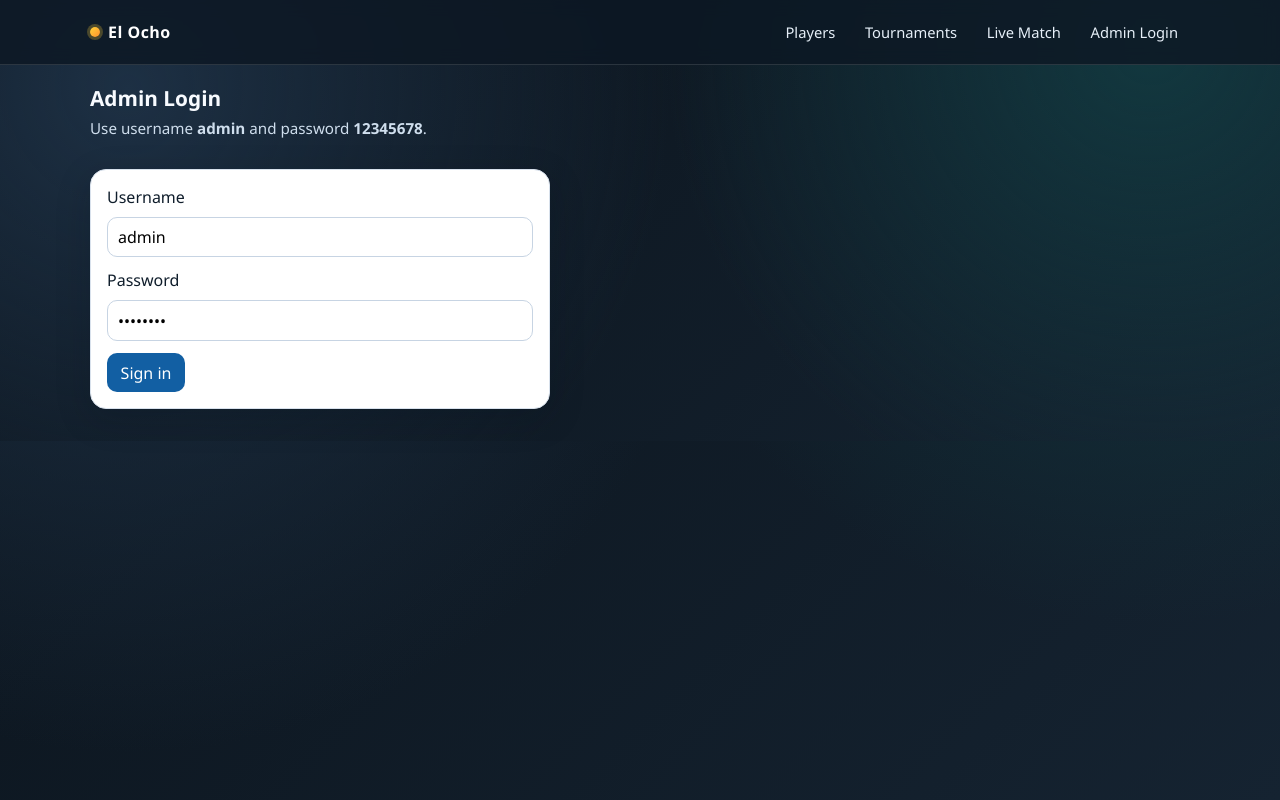
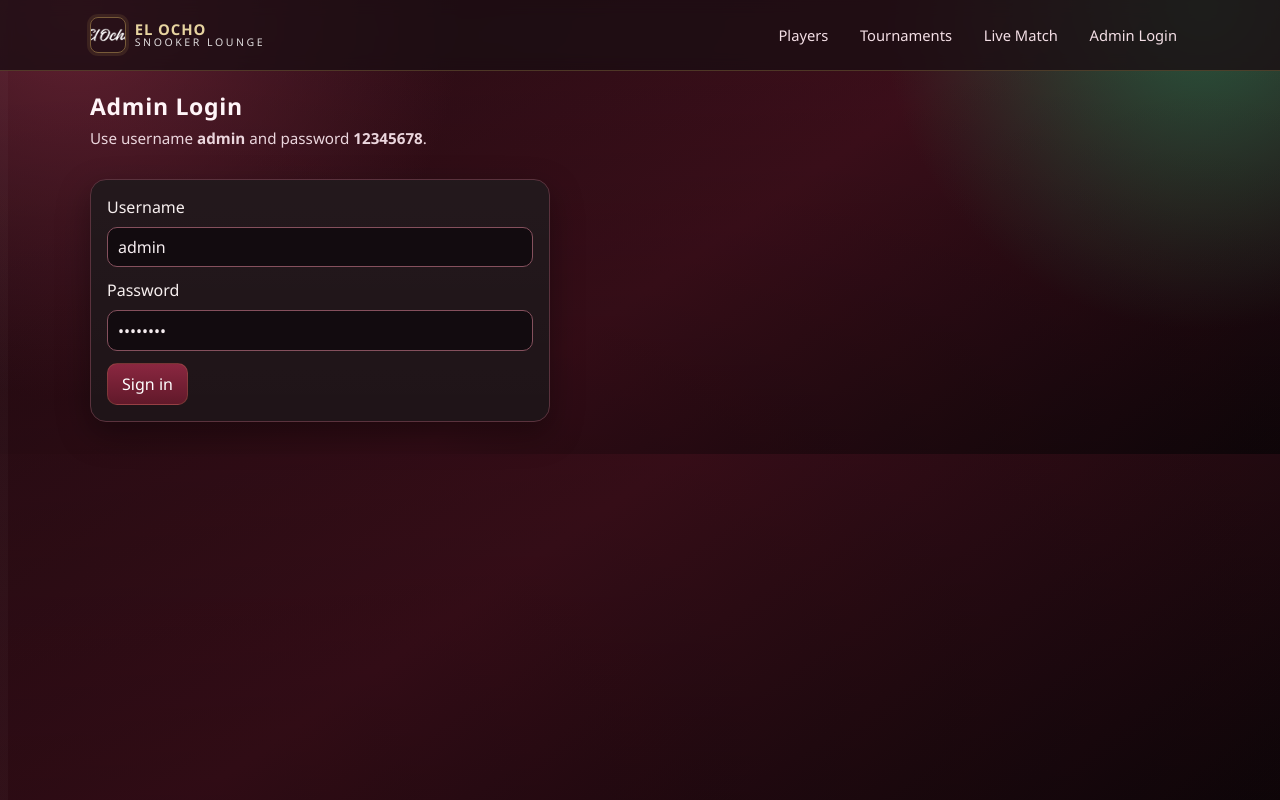
Before and after one commit to aminchamov/Snooker, a Next.js app in the folder apps/web/: page /admin/login in a window 1280 px wide. Built offline with nearby package versions, Linux system fonts and the light colour scheme; no server answers.

Commit message:
Refresh web UI to match Android style and add live snooker table preview

```diff
--- a/apps/web/app/globals.css
+++ b/apps/web/app/globals.css
@@ -1,14 +1,19 @@
 :root {
-  --bg-0: #0a121a;
-  --bg-1: #152331;
-  --card: #ffffff;
-  --card-soft: #f4f7fb;
-  --ink: #0f1d2b;
-  --ink-soft: #415468;
-  --accent: #125fa3;
-  --accent-2: #0ca678;
-  --danger: #c92a2a;
-  --line: #d8e1ec;
+  --bg-0: #220c12;
+  --bg-1: #3e0f1b;
+  --bg-2: #12070b;
+  --surface: #1f1418;
+  --surface-soft: #281b20;
+  --surface-strong: #120b0f;
+  --line: #5a323d;
+  --ink: #f7efef;
+  --ink-soft: #cfbbc1;
+  --gold: #c8a65a;
+  --gold-soft: #e7d4a0;
+  --burgundy: #791b2f;
+  --burgundy-2: #5e1526;
+  --danger: #d64545;
+  --success: #2da06a;
 }
 
 * {
@@ -23,9 +28,11 @@ body {
   font-family: "Segoe UI", "Avenir Next", "Helvetica Neue", sans-serif;
   color: var(--ink);
   background:
-    radial-gradient(circle at 10% 20%, #1d3044 0%, transparent 45%),
-    radial-gradient(circle at 90% 10%, #12383f 0%, transparent 40%),
-    linear-gradient(135deg, var(--bg-0), var(--bg-1));
+    linear-gradient(90deg, rgba(255, 255, 255, 0.025) 0 8px, transparent 8px 22px),
+    linear-gradient(180deg, transparent, rgba(0, 0, 0, 0.24)),
+    radial-gradient(circle at 6% 3%, #632132 0%, transparent 30%),
+    radial-gradient(circle at 94% 2%, #2a5a3f 0%, transparent 25%),
+    linear-gradient(145deg, var(--bg-0), var(--bg-1) 55%, var(--bg-2));
 }
 
 a {
@@ -47,32 +54,51 @@ a {
   top: 0;
   z-index: 30;
   backdrop-filter: blur(8px);
-  background: color-mix(in oklab, #0d1824 82%, transparent);
-  border-bottom: 1px solid rgba(255, 255, 255, 0.12);
+  background: color-mix(in oklab, #1a0d12 78%, transparent);
+  border-bottom: 1px solid rgba(200, 166, 90, 0.28);
 }
 
 .site-header-inner {
   display: flex;
   align-items: center;
   justify-content: space-between;
-  min-height: 64px;
+  min-height: 70px;
 }
 
 .brand {
   display: inline-flex;
   align-items: center;
-  gap: 0.5rem;
+  gap: 0.55rem;
   color: #fff;
-  font-weight: 700;
-  letter-spacing: 0.03em;
 }
 
-.brand-dot {
-  width: 10px;
-  height: 10px;
-  border-radius: 999px;
-  background: linear-gradient(135deg, #ffd43b, #ff922b);
-  box-shadow: 0 0 0 3px rgba(255, 212, 59, 0.25);
+.brand-logo {
+  width: 36px;
+  height: 36px;
+  border-radius: 8px;
+  object-fit: cover;
+  border: 1px solid rgba(200, 166, 90, 0.5);
+  box-shadow: 0 0 0 3px rgba(200, 166, 90, 0.12);
+}
+
+.brand-text-wrap {
+  display: inline-flex;
+  flex-direction: column;
+  line-height: 1.06;
+}
+
+.brand-text-main {
+  font-weight: 800;
+  letter-spacing: 0.06em;
+  color: var(--gold-soft);
+  font-size: 0.93rem;
+}
+
+.brand-text-sub {
+  font-size: 0.66rem;
+  letter-spacing: 0.24em;
+  color: #fff;
+  opacity: 0.84;
 }
 
 .site-nav {
@@ -83,25 +109,31 @@ a {
 }
 
 .site-nav-link {
-  color: #e6eff8;
+  color: #f3dee5;
   padding: 0.45rem 0.75rem;
   border-radius: 8px;
   font-size: 0.92rem;
+  border: 1px solid transparent;
 }
 
 .site-nav-link:hover {
-  background: rgba(255, 255, 255, 0.1);
+  border-color: rgba(200, 166, 90, 0.32);
+  background: rgba(121, 27, 47, 0.35);
 }
 
 .panel {
-  background: var(--card);
+  background: linear-gradient(180deg, rgba(255, 255, 255, 0.02), transparent), var(--surface);
   border: 1px solid var(--line);
   border-radius: 16px;
-  box-shadow: 0 10px 35px rgba(4, 14, 27, 0.2);
+  box-shadow: 0 12px 32px rgba(0, 0, 0, 0.35);
 }
 
 .panel-header {
   padding: 1rem 1rem 0.6rem;
+}
+
+.panel-header h2 {
+  color: var(--gold-soft);
 }
 
 .panel-body {
@@ -110,13 +142,14 @@ a {
 
 .page-title {
   margin: 0;
-  color: #f8fbff;
-  font-size: clamp(1.3rem, 1.6vw, 2rem);
+  color: #fff5f8;
+  font-size: clamp(1.35rem, 1.8vw, 2.1rem);
+  letter-spacing: 0.03em;
 }
 
 .page-subtitle {
   margin-top: 0.35rem;
-  color: #cfdeed;
+  color: #ebd6dd;
   font-size: 0.95rem;
 }
 
@@ -140,16 +173,20 @@ table {
 
 th,
 td {
-  border-bottom: 1px solid var(--line);
-  padding: 0.6rem;
+  border-bottom: 1px solid rgba(200, 166, 90, 0.18);
+  padding: 0.64rem;
   text-align: left;
   font-size: 0.92rem;
 }
 
 th {
-  color: var(--ink-soft);
-  font-weight: 600;
-  background: var(--card-soft);
+  color: var(--gold-soft);
+  font-weight: 700;
+  background: rgba(121, 27, 47, 0.28);
+}
+
+tbody tr:hover {
+  background: rgba(200, 166, 90, 0.06);
 }
 
 .badge {
@@ -158,18 +195,20 @@ th {
   border-radius: 999px;
   padding: 0.25rem 0.6rem;
   font-size: 0.76rem;
-  font-weight: 600;
+  font-weight: 700;
   letter-spacing: 0.02em;
 }
 
 .badge-live {
-  background: #ffe3e3;
-  color: #8c1d1d;
+  background: rgba(214, 69, 69, 0.2);
+  color: #ffc4c4;
+  border: 1px solid rgba(214, 69, 69, 0.4);
 }
 
 .badge-ok {
-  background: #d3f9d8;
-  color: #24542d;
+  background: rgba(45, 160, 106, 0.2);
+  color: #b8f3d6;
+  border: 1px solid rgba(45, 160, 106, 0.4);
 }
 
 .button,
@@ -180,20 +219,24 @@ textarea {
 }
 
 .button {
-  border: 0;
+  border: 1px solid rgba(200, 166, 90, 0.2);
   border-radius: 10px;
-  padding: 0.55rem 0.85rem;
-  background: var(--accent);
+  padding: 0.56rem 0.88rem;
+  background: linear-gradient(180deg, #8a2740, #61192a);
   color: #fff;
   cursor: pointer;
 }
 
+.button:hover {
+  filter: brightness(1.08);
+}
+
 .button.secondary {
-  background: #7a8da3;
+  background: linear-gradient(180deg, #5f6575, #4a5161);
 }
 
 .button.danger {
-  background: var(--danger);
+  background: linear-gradient(180deg, #cb4646, #a12626);
 }
 
 .form-row {
@@ -203,7 +246,9 @@ textarea {
 }
 
 .input {
-  border: 1px solid #c7d4e3;
+  border: 1px solid #85505d;
+  background: #120b0f;
+  color: #f6edf0;
   border-radius: 10px;
   padding: 0.52rem 0.62rem;
   width: 100%;
@@ -216,20 +261,47 @@ textarea {
 }
 
 .kv dt {
-  color: var(--ink-soft);
-  font-weight: 600;
+  color: var(--gold-soft);
+  font-weight: 700;
 }
 
 .kv dd {
   margin: 0;
+  color: #f5ebee;
 }
 
 .empty {
-  color: #e5eff8;
-  background: rgba(255, 255, 255, 0.1);
-  border: 1px dashed rgba(255, 255, 255, 0.4);
+  color: #f3e4e8;
+  background: rgba(18, 11, 15, 0.74);
+  border: 1px dashed rgba(200, 166, 90, 0.38);
   border-radius: 14px;
   padding: 1rem;
+}
+
+.snooker-table-shell {
+  background: rgba(18, 11, 15, 0.45);
+  border: 1px solid rgba(200, 166, 90, 0.28);
+  border-radius: 14px;
+  padding: 0.85rem;
+}
+
+.snooker-table-title {
+  margin: 0 0 0.55rem;
+  color: var(--gold-soft);
+  font-size: 1rem;
+  letter-spacing: 0.04em;
+}
+
+.snooker-table {
+  width: 100%;
+  height: auto;
+  display: block;
+}
+
+.snooker-table-meta {
+  margin: 0.45rem 0 0;
+  color: var(--ink-soft);
+  font-size: 0.85rem;
 }
 
 @media (max-width: 860px) {
--- a/apps/web/app/live/page.tsx
+++ b/apps/web/app/live/page.tsx
@@ -1,4 +1,5 @@
 import { createPublicSupabaseClient } from "@/lib/supabase/publicClient";
+import { SnookerTablePreview } from "@/components/SnookerTablePreview";
 import type { LiveMatchRow } from "@/lib/types";
 
 export const dynamic = "force-dynamic";
@@ -42,6 +43,9 @@ export default async function LiveMatchPage() {
             </article>
           </div>
           <div className="panel-body" style={{ paddingTop: 0 }}>
+            <SnookerTablePreview live={live} />
+          </div>
+          <div className="panel-body" style={{ paddingTop: 0 }}>
             <dl className="kv">
               <dt>Active player</dt>
               <dd>{live.active_player_number ?? "-"}</dd>
--- a/apps/web/components/NavBar.tsx
+++ b/apps/web/components/NavBar.tsx
@@ -12,8 +12,11 @@ export function NavBar() {
     <header className="site-header">
       <div className="site-shell site-header-inner">
         <Link className="brand" href="/players">
-          <span className="brand-dot" />
-          El Ocho
+          <img src="/elocho_logo.png" alt="El Ocho logo" className="brand-logo" />
+          <span className="brand-text-wrap">
+            <span className="brand-text-main">EL OCHO</span>
+            <span className="brand-text-sub">SNOOKER LOUNGE</span>
+          </span>
         </Link>
         <nav className="site-nav" aria-label="Main">
           {links.map((link) => (
```
Also changed, not shown: apps/web/components/SnookerTablePreview.tsx (added, +74 -0 lines), apps/web/public/elocho_logo.png (added).
